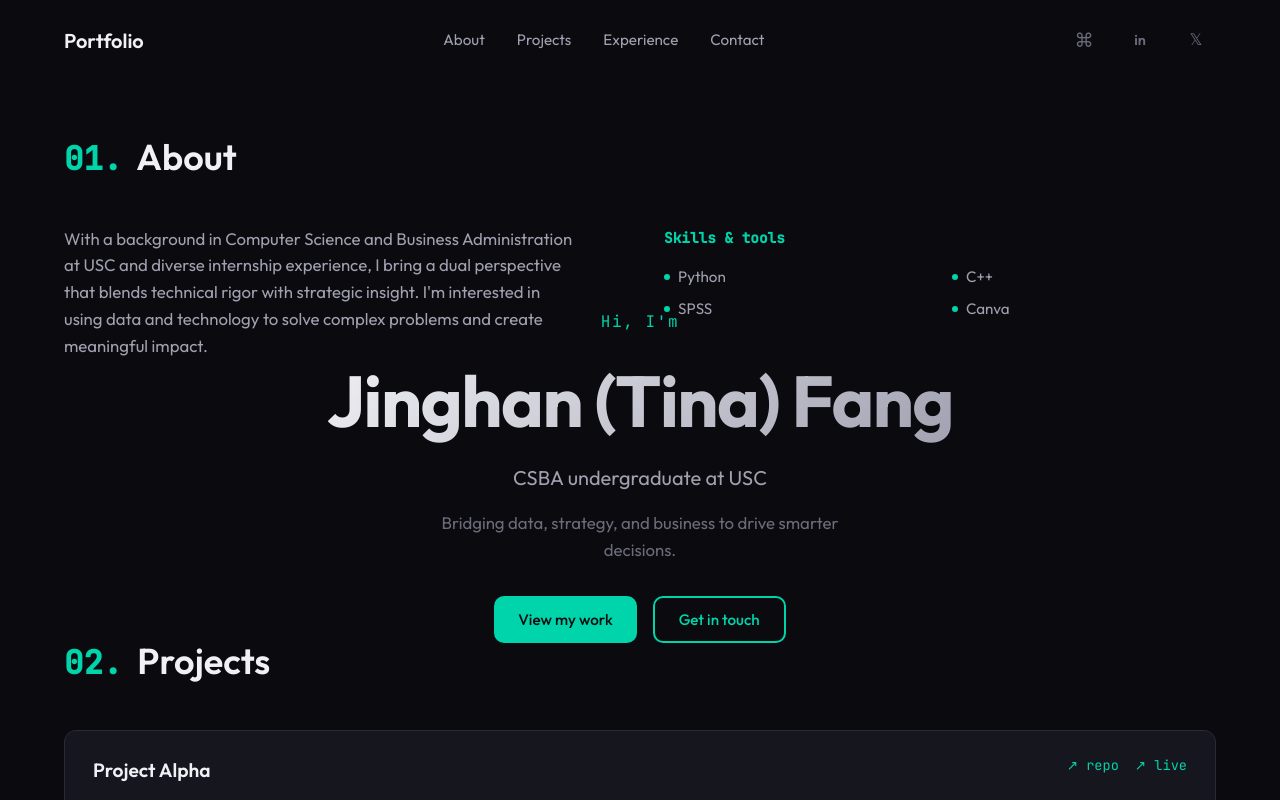
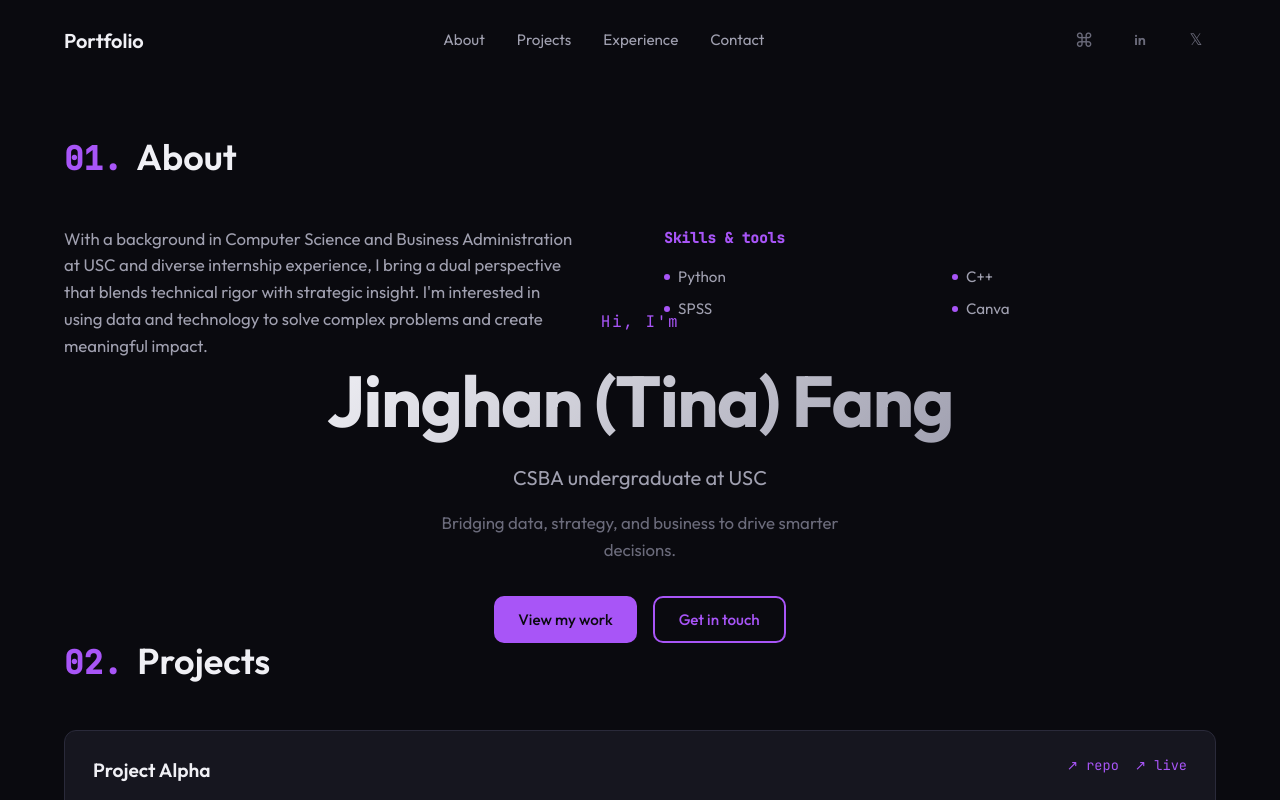
Before and after one commit to tinafang128/tinafang128.github.io, a React (Vite) app: page / in a window 1280 px wide. Shown: the top 800 px of the page. Built offline with nearby package versions, Linux system fonts and the light colour scheme.

Commit message:
Update accent colors in CSS and favicon SVG for a cohesive design. Changed accent color to #a855f7 and updated related styles.

```diff
--- a/src/index.css
+++ b/src/index.css
@@ -6,9 +6,9 @@
   --text-primary: #f0f0f5;
   --text-secondary: #a0a0b0;
   --text-muted: #6b6b7b;
-  --accent: #00d4aa;
-  --accent-dim: rgba(0, 212, 170, 0.15);
-  --accent-glow: rgba(0, 212, 170, 0.25);
+  --accent: #a855f7;
+  --accent-dim: rgba(168, 85, 247, 0.15);
+  --accent-glow: rgba(168, 85, 247, 0.25);
   --border: #2a2a3a;
   --font-sans: 'Outfit', system-ui, sans-serif;
   --font-mono: 'JetBrains Mono', monospace;
@@ -48,7 +48,7 @@ a {
 }
 
 a:hover {
-  color: #00f5c4;
+  color: #c084fc;
 }
 
 /* Scrollbar */
```
Also changed, not shown: public/favicon.svg.
